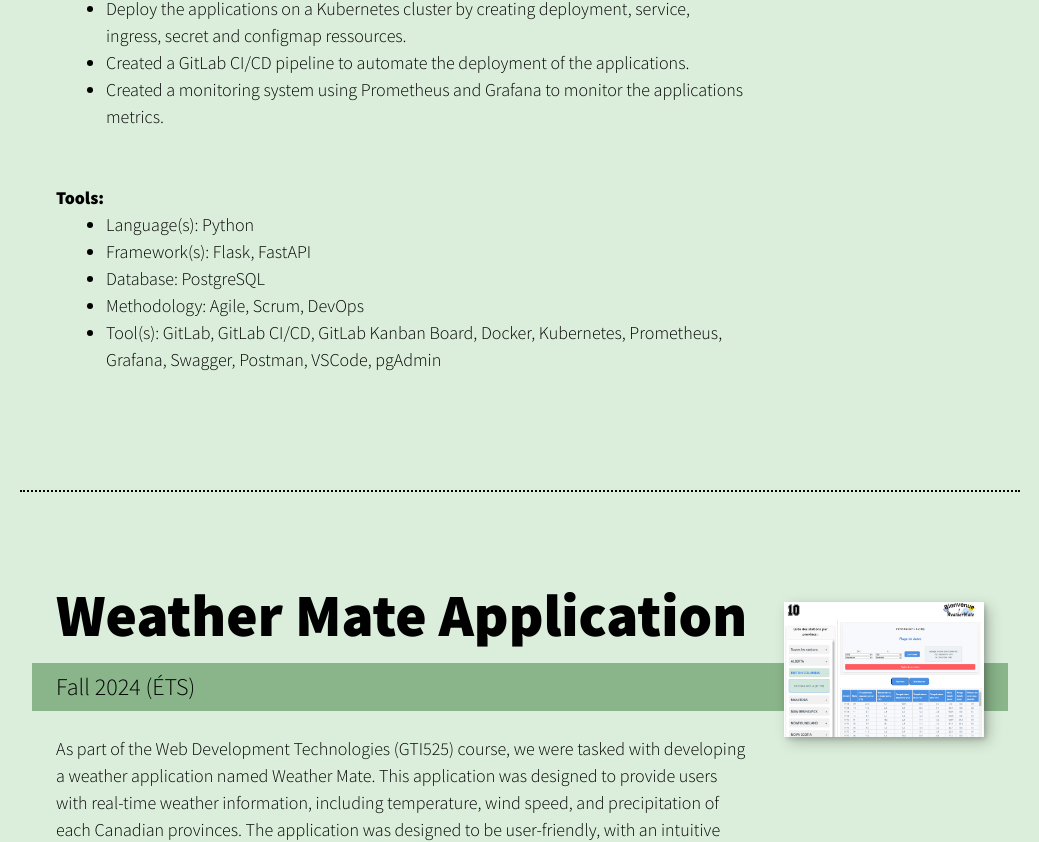
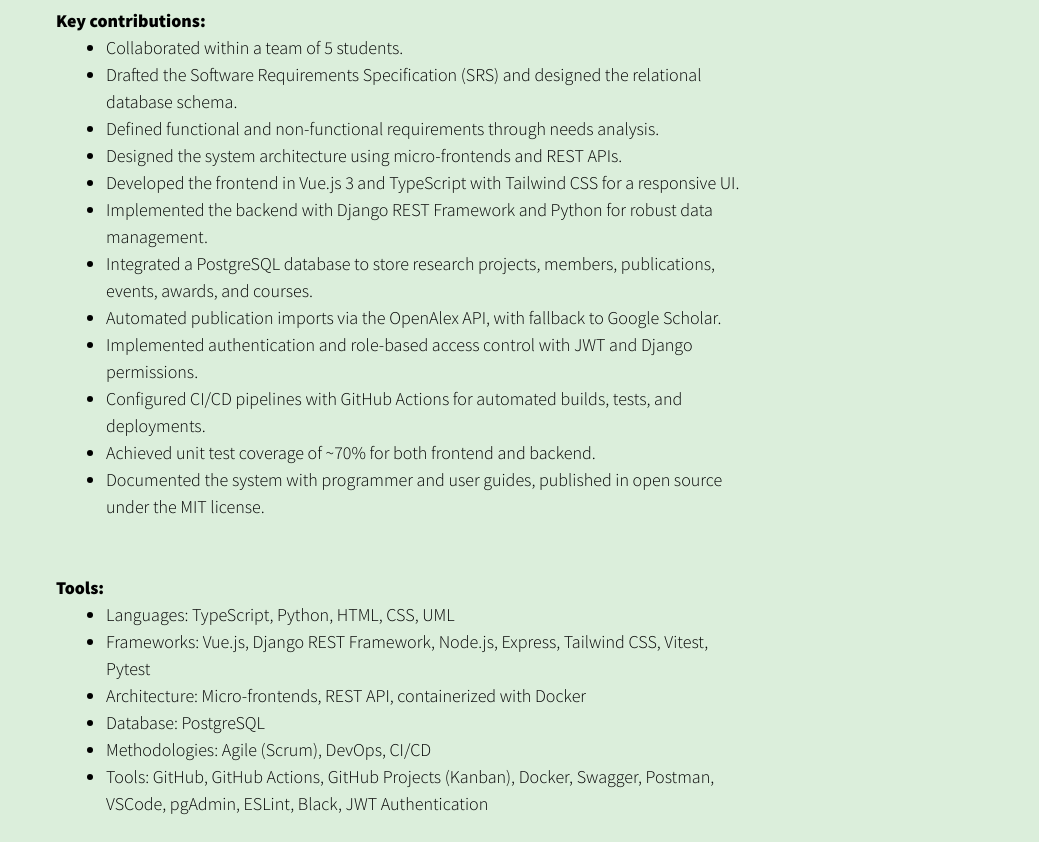
Before and after one commit to ThiiLuu79/theminh-portfolio, a React (Create React App) app: page /Academics in a window 1280 px wide. Shown: the part 1027-1869 px from the top of the page, without its empty margins (120-1159 px from the left). Built offline with nearby package versions, Linux system fonts and the light colour scheme.

Commit message:
Updated constants

```diff
--- a/src/components/AcademicsComponent/Academics/Academics.jsx
+++ b/src/components/AcademicsComponent/Academics/Academics.jsx
@@ -8,6 +8,7 @@
 import opac from "../../../img/academic/CSJV.jpg";
 import weathermate from "../../../img/academic/weathermate.png";
 import devops from "../../../img/academic/devops.jpg";
+import stil from "../../../img/academic/stil.png";
 
 import { useLanguage } from '../../ReusableComponents/LanguageToggler/LanguageContext';
 
@@ -29,6 +30,17 @@
             />
 
             <div>
+
+                <PageItem
+                    title={academicsConstants.STIL_PROJECT.title}
+                    period={academicsConstants.STIL_PROJECT.period}
+                    description= {academicsConstants.STIL_PROJECT.description}
+                    contributions={academicsConstants.STIL_PROJECT.contributions}
+                    tools={academicsConstants.STIL_PROJECT.tools}
+                    image={stil}
+                    imgAlt={academicsConstants.STIL_PROJECT.imgAlt}
+                    buttons={[<Button key="button1" text={ academicsConstants.GITHUB_REPO } redirect='https://github.com/stilab-ets/stilab-ets.github.io' blank={true} noreferrer={true} buttonType='Link'/>]}
+                />
 
                 <PageItem
                     title={academicsConstants.DEVOPS_PROJECT.title}
--- a/src/i18n/academicsConstants_en.js
+++ b/src/i18n/academicsConstants_en.js
@@ -1,6 +1,37 @@
 //Constant for Academics.jsx
 export const ACADEMICS_WELCOME = "Here are my ";
 export const ACADEMICS_PROJECT = "Academic Projects";
+export const GITHUB_REPO = "GitHub repository";
+
+// STIL PROJECT (CAPSTONE)
+export const STIL_PROJECT = {
+    title: "Capstone Project - STIL Research Lab Website",
+    period: "Summer 2025 (ÉTS)",
+    description: "As part of my capstone project at ÉTS, I designed and developed a modern, interactive, and structured website for the Software Technology and Intelligence Research Lab (STIL). The platform centralizes research projects, members, publications, events, awards, and teaching activities into one accessible hub. Developed as an open-source solution under the MIT license, it is secure, maintainable, and performant. Following an Agile methodology with CI/CD pipelines, the project applied best practices in software architecture, DevOps, and collaboration to meet both current and future needs of the lab.",
+    contributions: [
+        "Collaborated within a team of 5 students.",
+        "Drafted the Software Requirements Specification (SRS) and designed the relational database schema.",
+        "Defined functional and non-functional requirements through needs analysis.",
+        "Designed the system architecture using micro-frontends and REST APIs.",
+        "Developed the frontend in Vue.js 3 and TypeScript with Tailwind CSS for a responsive UI.",
+        "Implemented the backend with Django REST Framework and Python for robust data management.",
+        "Integrated a PostgreSQL database to store research projects, members, publications, events, awards, and courses.",
+        "Automated publication imports via the OpenAlex API, with fallback to Google Scholar.",
+        "Implemented authentication and role-based access control with JWT and Django permissions.",
+        "Configured CI/CD pipelines with GitHub Actions for automated builds, tests, and deployments.",
+        "Achieved unit test coverage of ~70% for both frontend and backend.",
+        "Documented the system with programmer and user guides, published in open source under the MIT license."
+    ],
+    tools: [
+        "Languages: TypeScript, Python, HTML, CSS, UML",
+        "Frameworks: Vue.js, Django REST Framework, Node.js, Express, Tailwind CSS, Vitest, Pytest",
+        "Architecture: Micro-frontends, REST API, containerized with Docker",
+        "Database: PostgreSQL",
+        "Methodologies: Agile (Scrum), DevOps, CI/CD",
+        "Tools: GitHub, GitHub Actions, GitHub Projects (Kanban), Docker, Swagger, Postman, VSCode, pgAdmin, ESLint, Black, JWT Authentication"
+    ],
+    imgAlt: "stil-research-lab-website"
+};
 
 //DEVOPS PROJECT
 export const DEVOPS_PROJECT = {
--- a/src/i18n/academicsConstants_fr.js
+++ b/src/i18n/academicsConstants_fr.js
@@ -1,6 +1,37 @@
 // Constante pour Academics.jsx
 export const ACADEMICS_WELCOME = "Voici mes ";
 export const ACADEMICS_PROJECT = "Projets Académiques";
+export const GITHUB_REPO = "Répertoire GitHub";
+
+// STIL PROJECT (CAPSTONE)
+export const STIL_PROJECT = {
+    title: "Projet de fin d'études - Site web du laboratoire STIL",
+    period: "Été 2025 (ÉTS)",
+    description: "Dans le cadre de mon projet de fin d’études à l'ÉTS, j’ai conçu et développé un site web moderne, interactif et structuré pour le Laboratoire de Recherche en Technologies Logicielles et Intelligence (STIL). La plateforme centralise les projets de recherche, les membres, les publications, les événements, les prix et les activités d’enseignement sur un seul portail accessible. Développé en open source sous licence MIT, le site est sécurisé, maintenable et performant. Réalisé avec une méthodologie Agile et un pipeline CI/CD, le projet applique les meilleures pratiques d’architecture logicielle, de DevOps et de collaboration afin de répondre aux besoins actuels et futurs du laboratoire.",
+    contributions: [
+        "Collaboration au sein d’une équipe de 5 étudiants.",
+        "Rédaction du document SRS et conception du schéma relationnel de la base de données.",
+        "Analyse des besoins pour définir les exigences fonctionnelles et non fonctionnelles.",
+        "Conception de l’architecture logicielle basée sur les micro-frontends et API REST.",
+        "Développement du frontend avec Vue.js 3 et TypeScript, et Tailwind CSS pour une interface réactive.",
+        "Implémentation du backend avec Django REST Framework et Python pour une gestion robuste des données.",
+        "Intégration d’une base de données PostgreSQL pour stocker les projets, membres, publications, événements, prix et cours.",
+        "Automatisation de l’importation des publications via l’API OpenAlex (avec fallback Google Scholar).",
+        "Mise en place de l’authentification et d’un contrôle d’accès basé sur les rôles (JWT et permissions Django).",
+        "Configuration de pipelines CI/CD avec GitHub Actions pour automatiser builds, tests et déploiements.",
+        "Couverture de tests unitaires d’environ 70% pour le frontend et le backend.",
+        "Documentation complète (guide programmeur, guide utilisateur) et publication en open source sous licence MIT."
+    ],
+    tools: [
+        "Langages : TypeScript, Python, HTML, CSS, UML",
+        "Frameworks : Vue.js, Django REST Framework, Node.js, Express, Tailwind CSS, Vitest, Pytest",
+        "Architecture : Micro-frontends, API REST, conteneurisation avec Docker",
+        "Base de données : PostgreSQL",
+        "Méthodologies : Agile (Scrum), DevOps, CI/CD",
+        "Outils : GitHub, GitHub Actions, GitHub Projects (Kanban), Docker, Swagger, Postman, VSCode, pgAdmin, ESLint, Black, Authentification JWT"
+    ],
+    imgAlt: "site-web-laboratoire-stil"
+};
 
 //DEVOPS PROJECT
 export const DEVOPS_PROJECT = {
```
Also changed, not shown: src/img/academic/stil.png (added).
